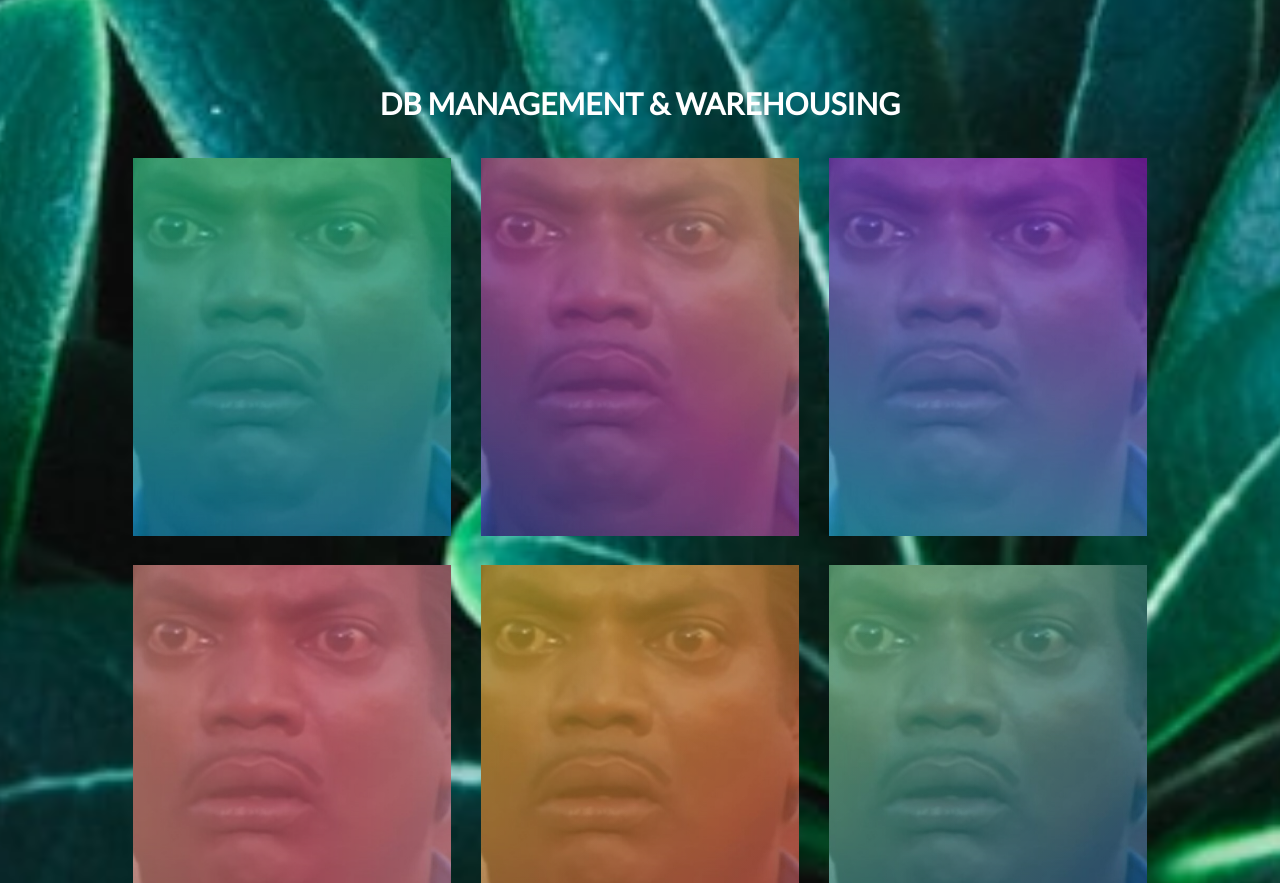
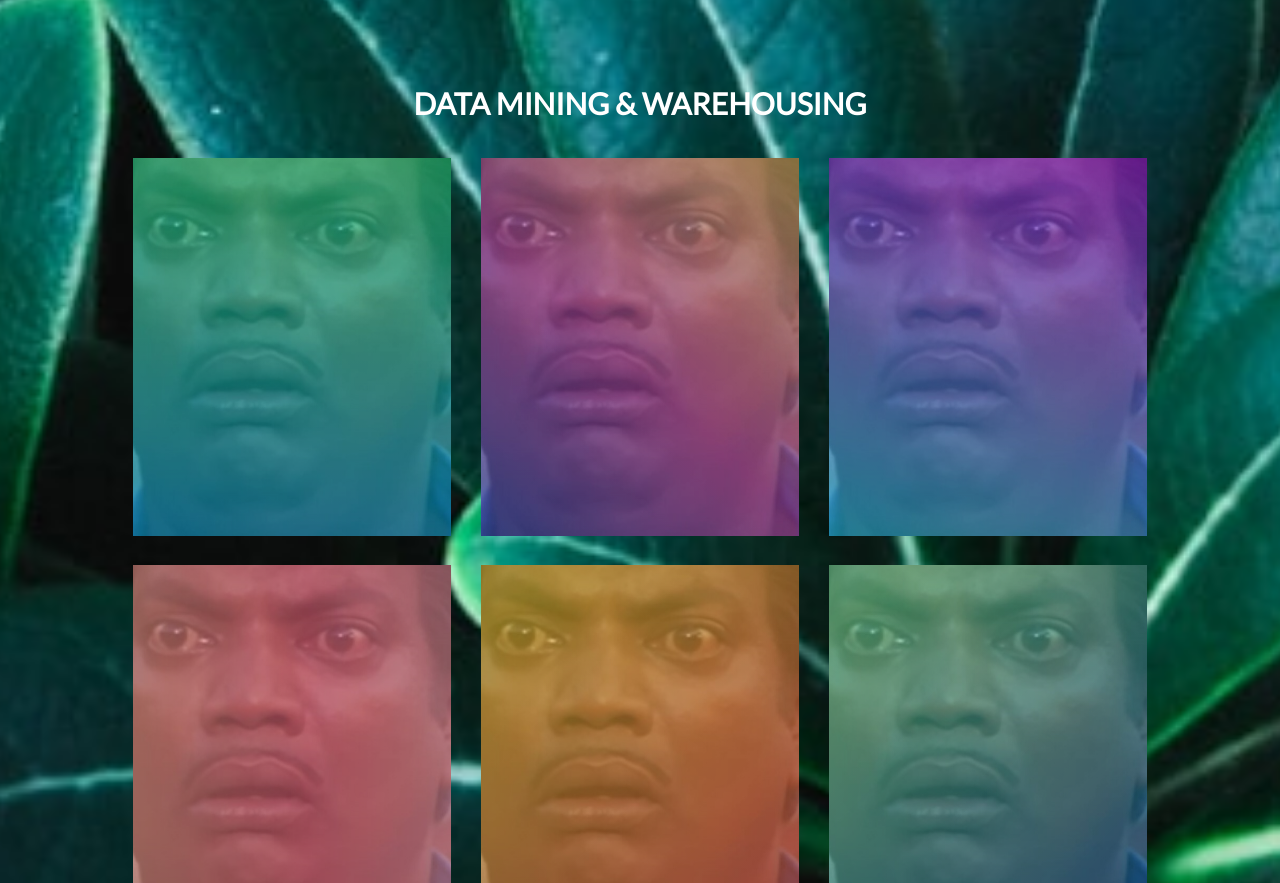
Before and after one commit to Ugly-Duckling14/HomeWork, a plain HTML site: page index.html in a window 1280 px wide. Shown: the part 3319-4202 px from the top of the page. Drawn offline with Linux system fonts and the light colour scheme.

Commit message:
Update index.html

```diff
--- a/index.html
+++ b/index.html
@@ -32,7 +32,7 @@
                     <a class="nav-link" href="#CNC">Cryptography</a>
                 </li>
                 <li class="nav-item">
-                    <a class="nav-link" href="#DMW">DB Management & Warehousing</a>
+                    <a class="nav-link" href="#DMW">Data Mining & Warehousing</a>
                 </li>
                 <li class="nav-item">
                     <a class="nav-link" href="#OS">Operating System</a>
@@ -191,7 +191,7 @@
 
         <section class="hero hero__events " id="DMW">
             <div class="container ">
-                <h2 class="section__heading ">DB Management & Warehousing</h2>
+                <h2 class="section__heading ">Data Mining & Warehousing</h2>
                 <div class="event__container ">
                     <figure class="event__card ">
                         <img class="event__image " src="./images/3.jfif" alt=" " />
```
